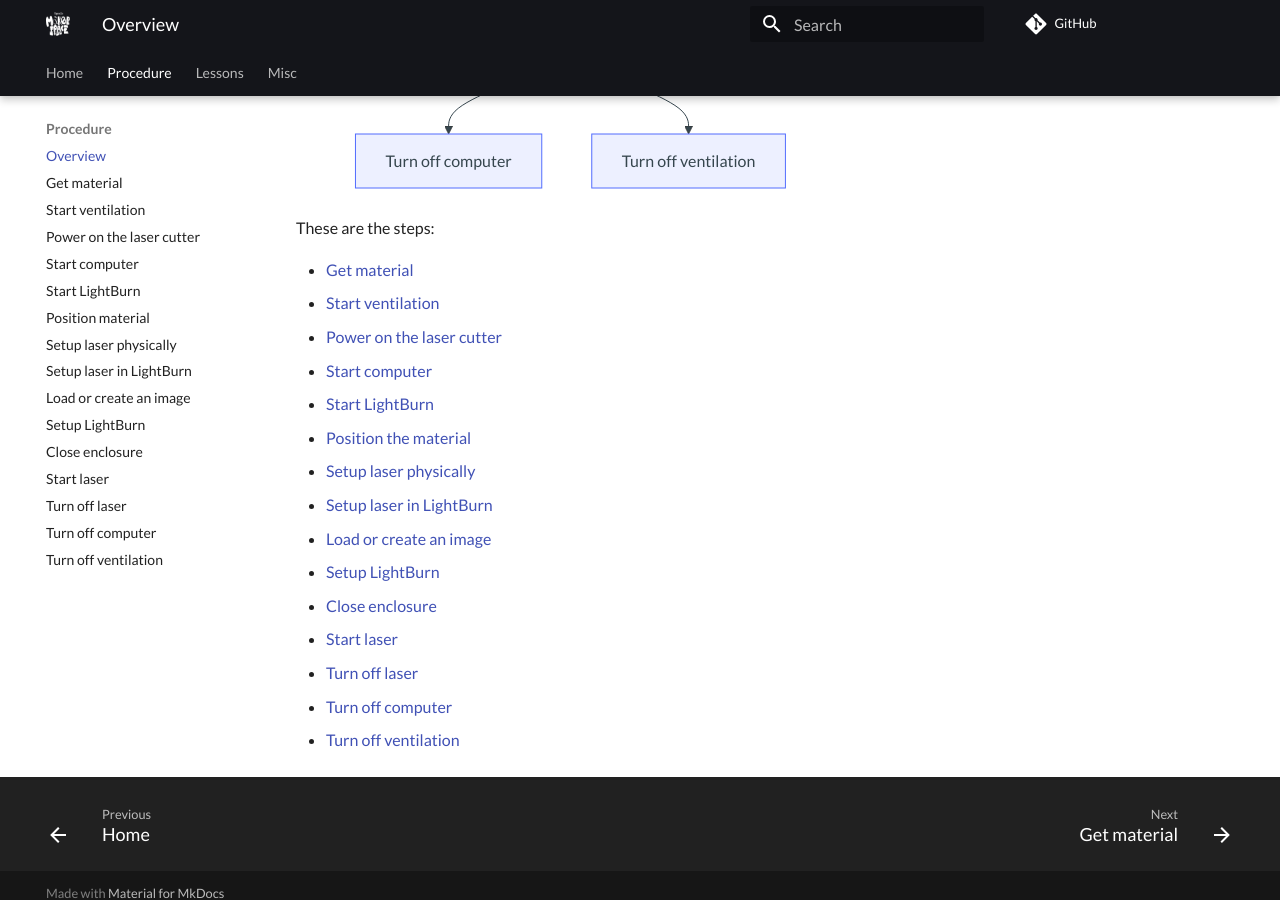
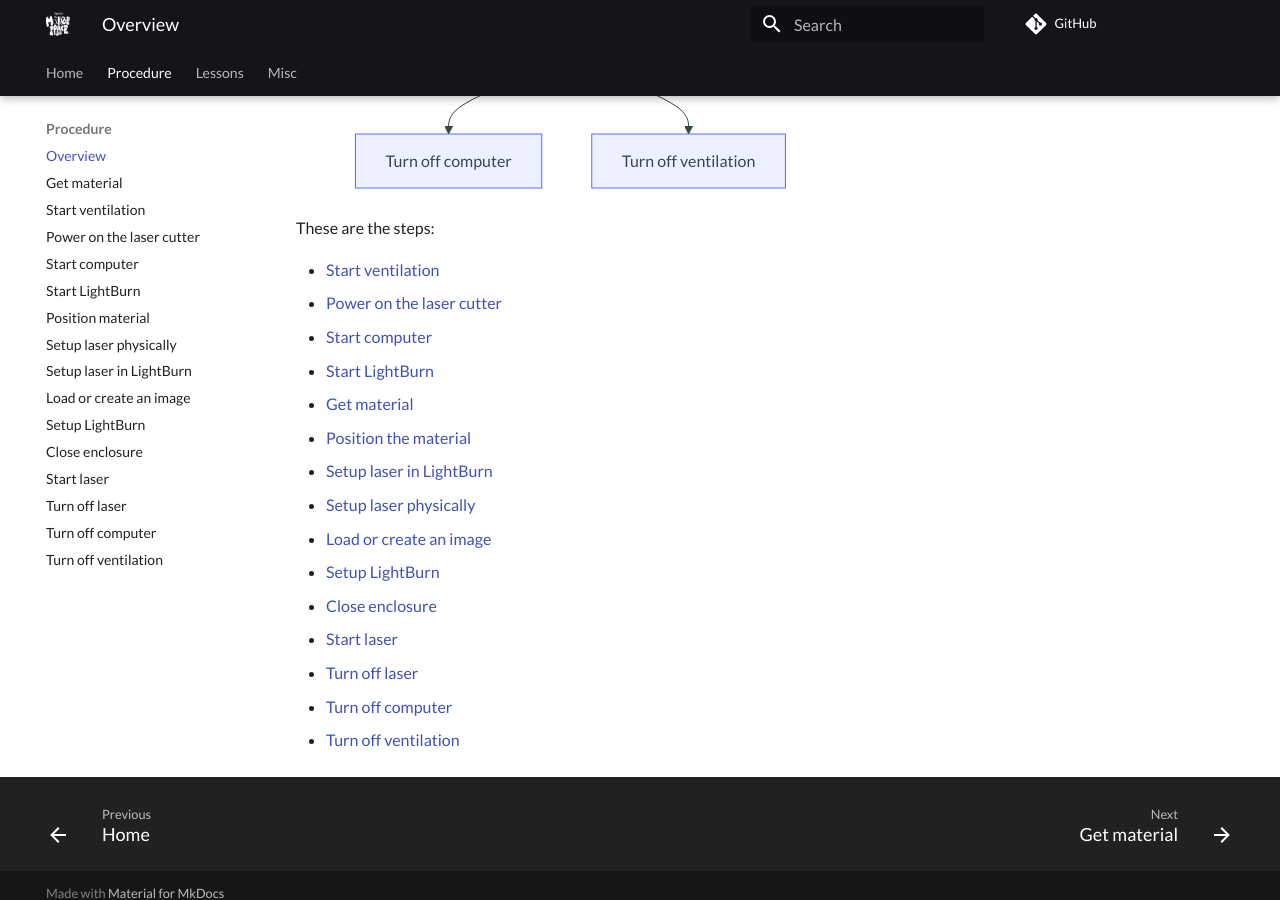
Before and after one commit to uppsala-makerspace/laser_cutter_guide, an MkDocs documentation site: the page built from docs/steps/README.md, in a window 1280 px wide and 900 px high, scrolled down 912 px. Built offline with MkDocs 1.6.1 and Material for MkDocs 9.7.7, drawn with Linux system fonts in a browser that asks for light colours; comment, search, counter and statistics services are not loaded.

Commit message:
change of chapter order

```diff
--- a/docs/steps/README.md
+++ b/docs/steps/README.md
@@ -47,14 +47,14 @@ flowchart TD
 
 These are the steps:
 
-- [Get material](get_material.md)
 - [Start ventilation](start_ventilation.md)
 - [Power on the laser cutter](power_on_laser_cutter.md)
 - [Start computer](start_computer.md)
 - [Start LightBurn](start_lightburn.md)
+- [Get material](get_material.md)
 - [Position the material](position_material.md)
+- [Setup laser in LightBurn](setup_laser_in_lightburn.md)
 - [Setup laser physically](setup_laser_physically.md)
-- [Setup laser in LightBurn](setup_laser_in_lightburn.md)
 - [Load or create an image](load_image.md)
 - [Setup LightBurn](setup_lightburn.md)
 - [Close enclosure](close_enclosure.md)
```
